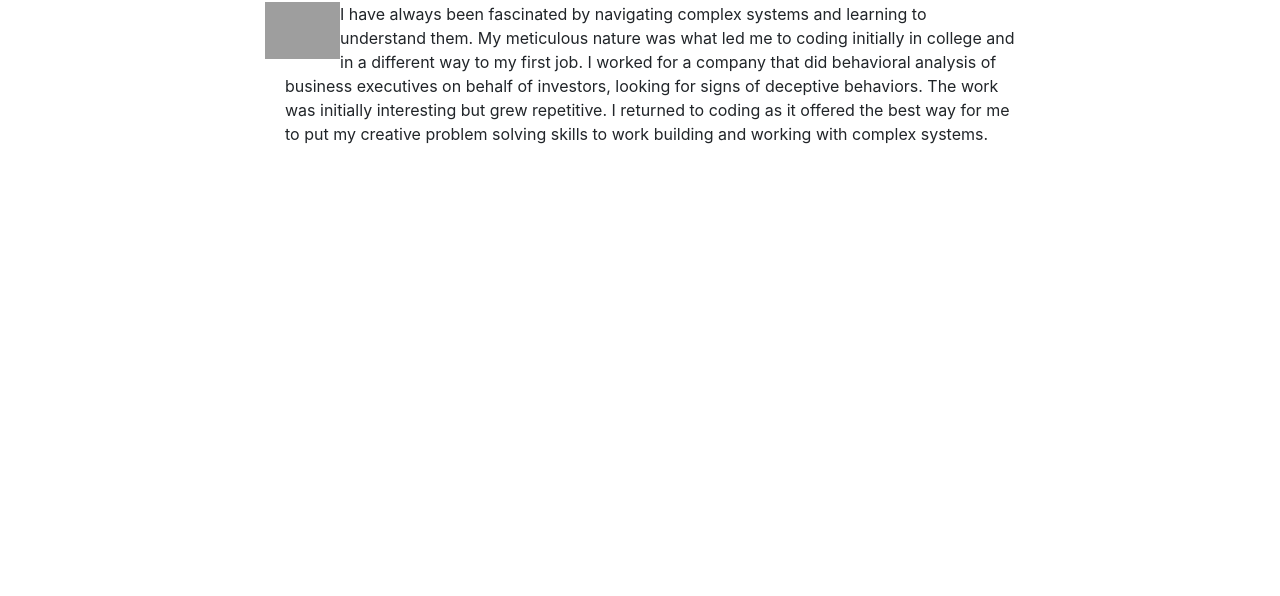
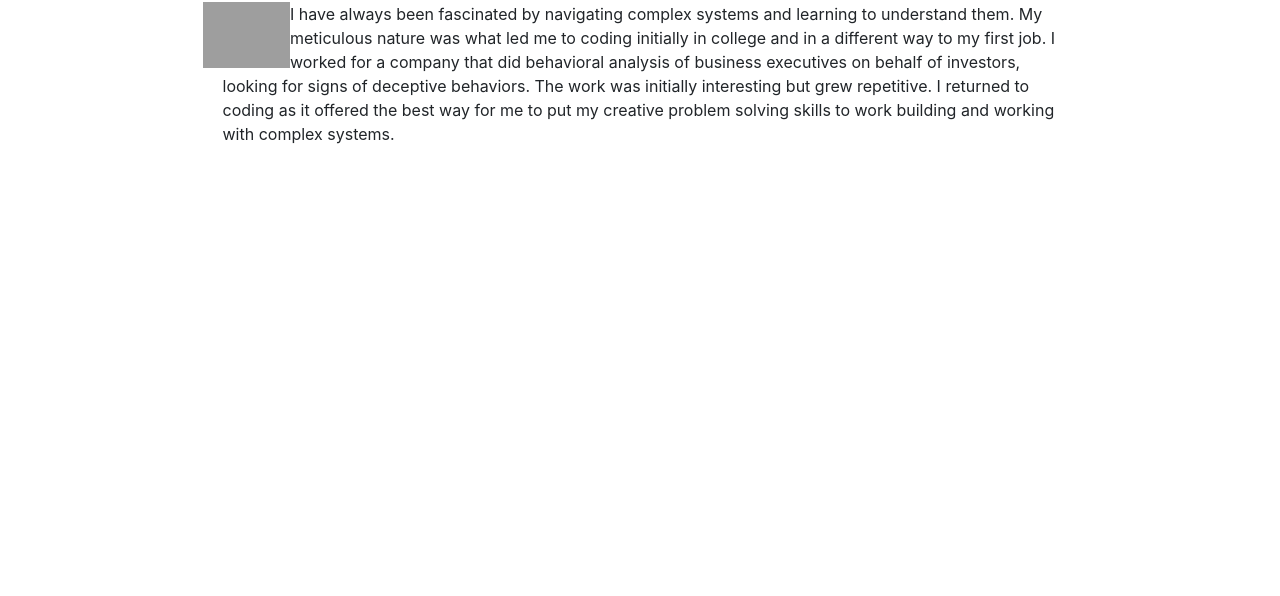
Before and after one commit to PDSamson/PDSamson.github.io, a website: page index.html in a window 1280 px wide. Shown: the part 204-800 px from the top of the page. Drawn offline with nearby package versions, Linux system fonts and the light colour scheme; grey boxes are pictures that could not be loaded; a web font is replaced by a local one.

Commit message:
Add additional styling

```diff
--- a/main.css
+++ b/main.css
@@ -36,11 +36,11 @@ ul {
 }
 
 .me-page {
-  margin: 5% 20%;
+  margin: 5% 15%;
 }
 
 .me-page p {
-  padding-left: 20px;
+  margin-left: 20px;
 }
 
 .navbar p {
```
